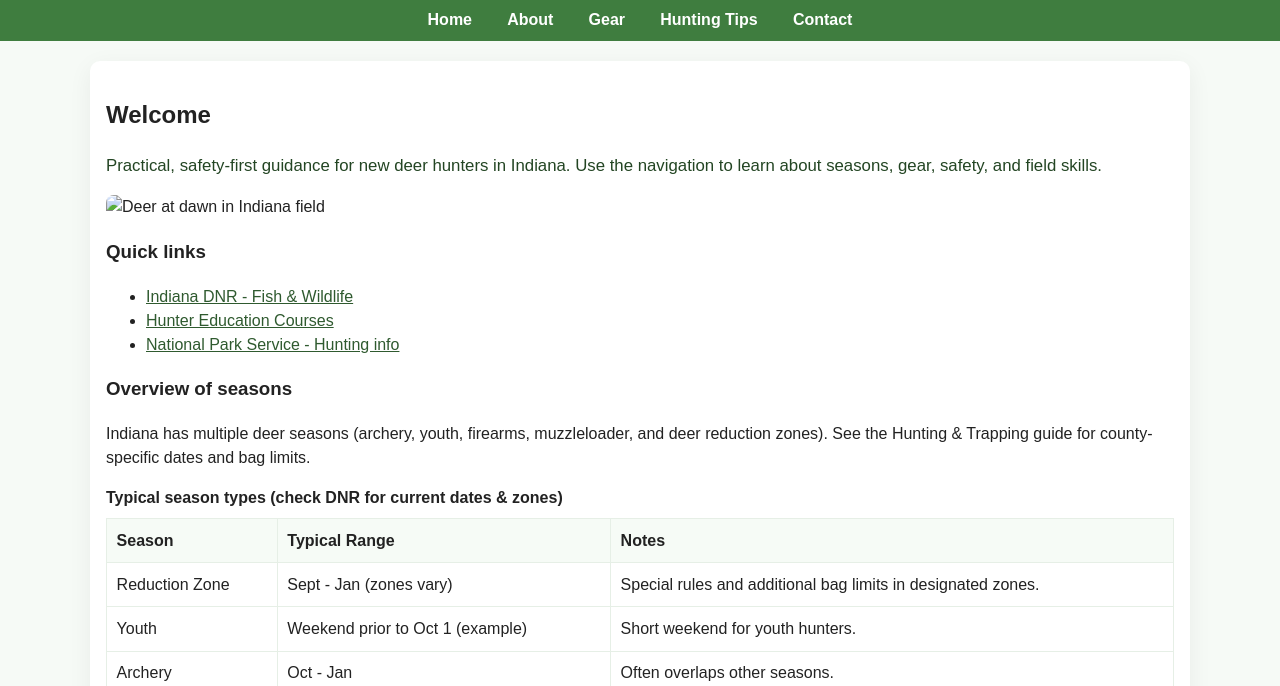
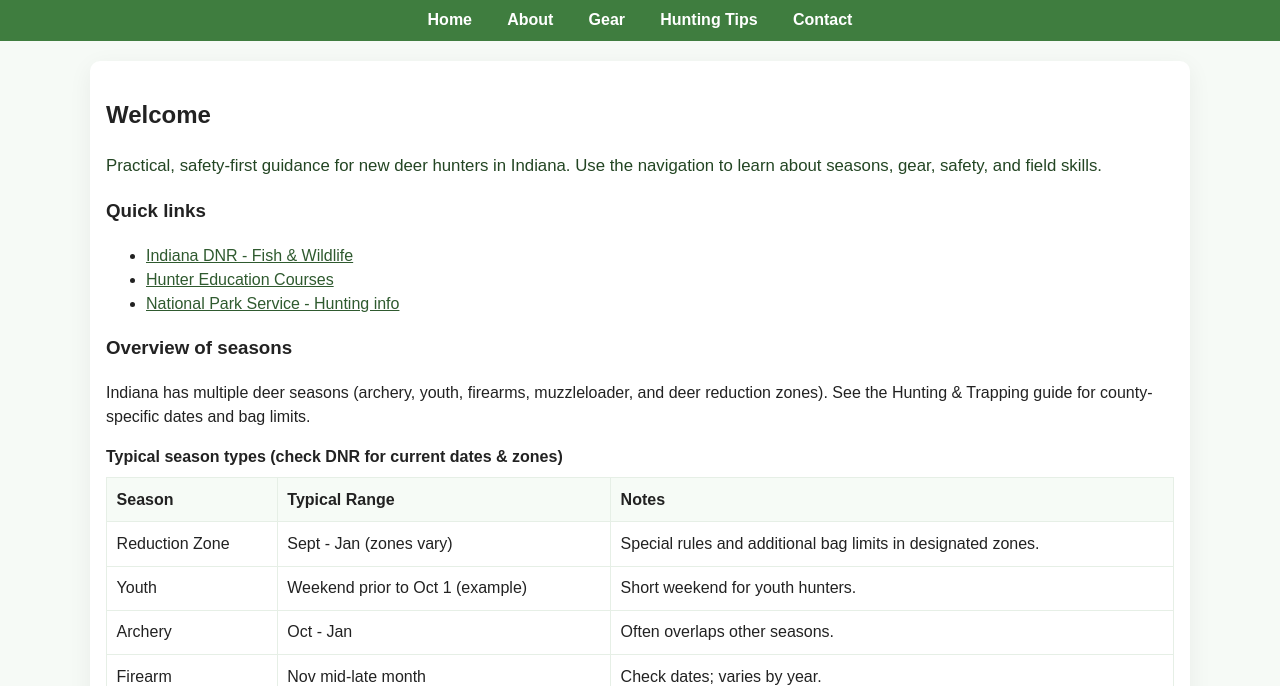
Before and after one commit to drramsey46148/-tramsey-, a plain HTML site: page index.html in a window 1280 px wide. Shown: the part 114-800 px from the top of the page. Drawn offline with Linux system fonts and the light colour scheme.

Commit message:
Update index.html

```diff
--- a/index.html
+++ b/index.html
@@ -29,7 +29,7 @@
 <main id="main" class="container" role="main">
   <section class="hero" aria-labelledby="welcome"><h2 id="welcome">Welcome</h2>
   <p class="lead">Practical, safety-first guidance for new deer hunters in Indiana.  Use the navigation to learn about seasons, gear, safety, and field skills.</p>
-  <img src="images/deer.jpeg" alt="Deer at dawn in Indiana field" class="hero-img responsive"></section>
+
 
   <section aria-labelledby="resources"><h3 id="resources">Quick links</h3>
     <ul>
```
